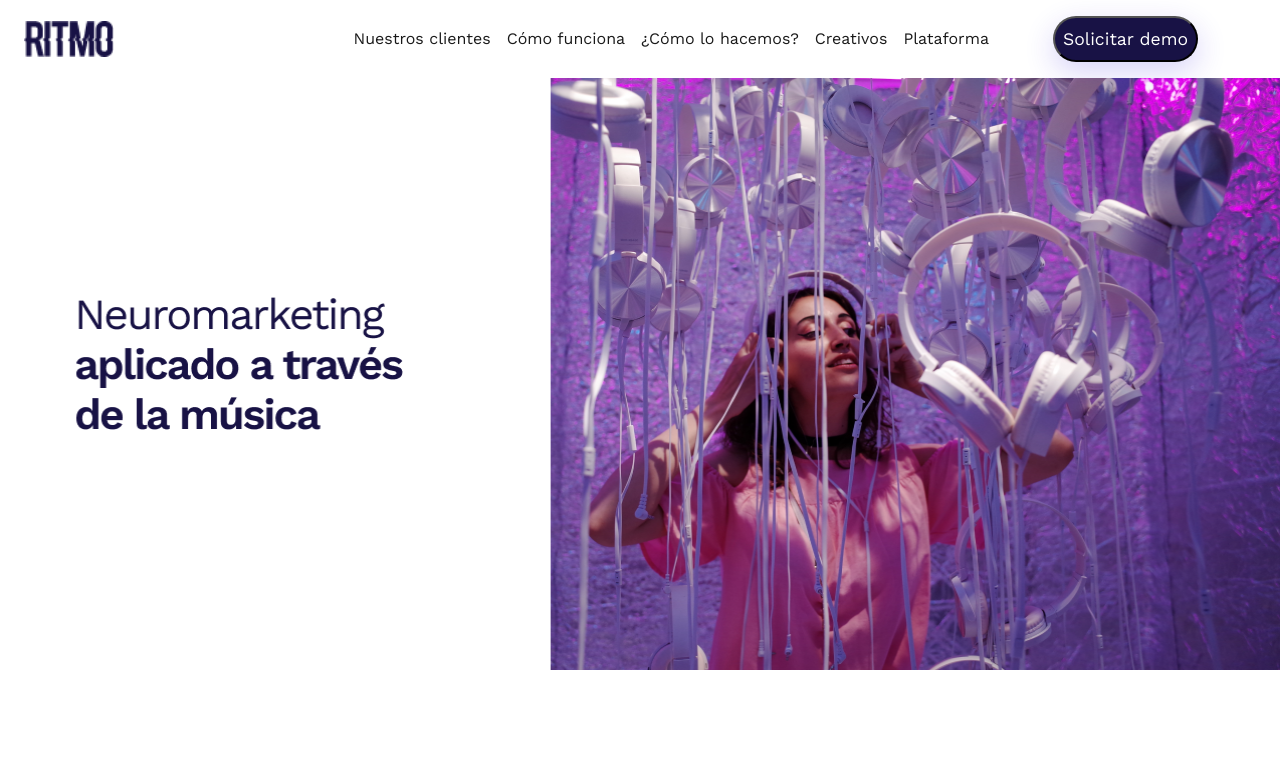
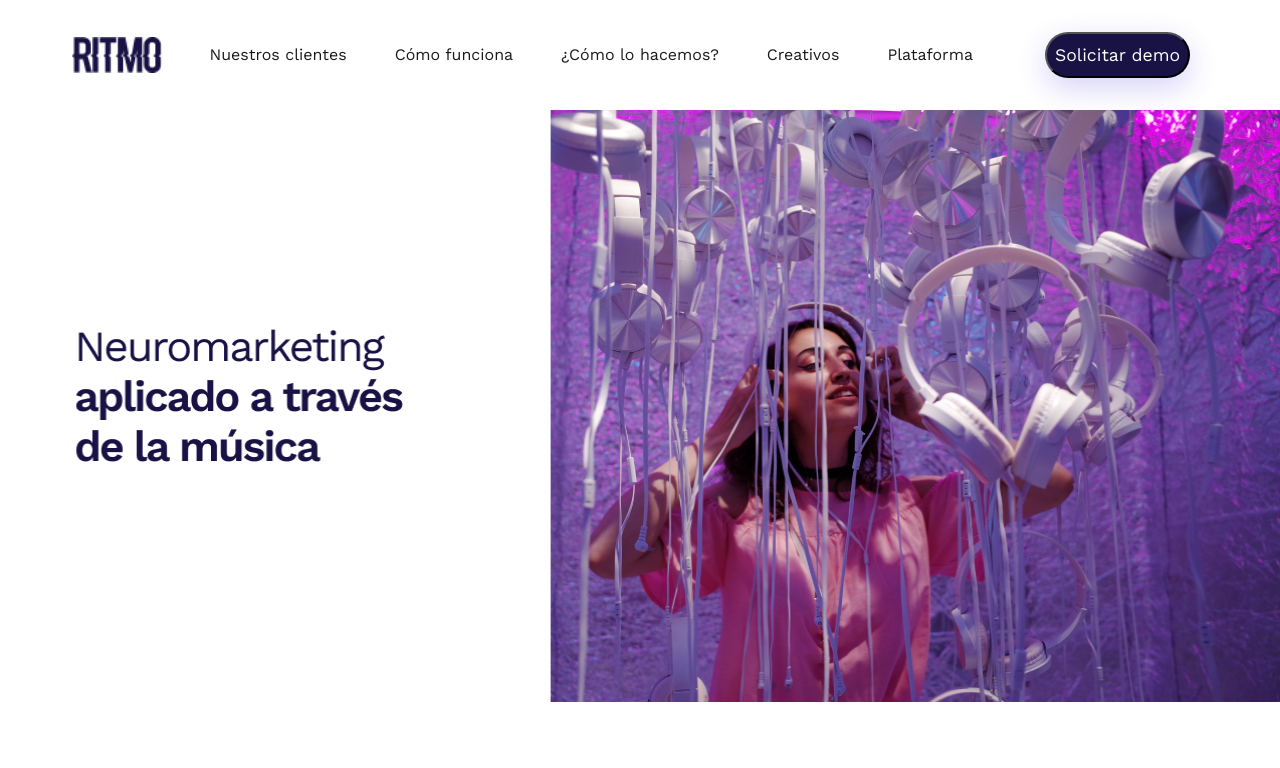
Before and after one commit to GnzloMigliore/ritmo, a plain HTML site: page index.html in a window 1280 px wide. Shown: the top 768 px of the page. Drawn offline with nearby package versions, Linux system fonts and the light colour scheme; a web font is replaced by a local one.

Commit message:
cambionav

```diff
--- a/index.html
+++ b/index.html
@@ -15,18 +15,18 @@
 </head>
 <body class="body">
   <!--NAVEGADOR mobile-->
-  <nav class="navbar pl-4 navbar-expand-lg navbar-light">
-    <a class="navbar-brand logonav " href="#"><img class="logoritmo " src="img/logo.png" alt="logo ritmo"></a>
+  <nav class="navbar pl-4 navbar-expand-lg navbar-light p-4">
+    <a class="navbar-brand logonav pl-5" href="#"><img class="logoritmo " src="img/logo.png" alt="logo ritmo"></a>
     <button class=" navbar-toggler" type="button" data-toggle="collapse" data-target="#navbarNavAltMarkup" aria-controls="navbarNavAltMarkup" aria-expanded="false" aria-label="Toggle navigation">
       <span class="navbar-toggler-icon"></span>
     </button>
     <div class=" collapse navbar-collapse " id="navbarNavAltMarkup">
-      <div class=" navbar-nav nav navbar">
-        <a class="nav-item nav-link active " href="#marcas">Nuestros clientes</a>
-        <a class="nav-item nav-link active" href="#comofunciona">Cómo funciona</a>
-        <a class="nav-item nav-link active" href="#comolohacemos">¿Cómo lo hacemos?</a>
-        <a class="nav-item nav-link active" href="#creativos">Creativos</a>
-        <a class="nav-item nav-link active pr-3" href="#plataforma">Plataforma</a>
+      <div class=" navbar-nav nav navbar ">
+        <a class="nav-item nav-link active pr-4 pl-4" href="#marcas">Nuestros clientes</a>
+        <a class="nav-item nav-link active pr-4 pl-4" href="#comofunciona">Cómo funciona</a>
+        <a class="nav-item nav-link active pr-4 pl-4" href="#comolohacemos">¿Cómo lo hacemos?</a>
+        <a class="nav-item nav-link active pr-4 pl-4" href="#creativos">Creativos</a>
+        <a class="nav-item nav-link active pr-4 pl-4" href="#plataforma">Plataforma</a>
         <button class="button ml-5">Solicitar demo</button>
       </div>
     </div>
```
